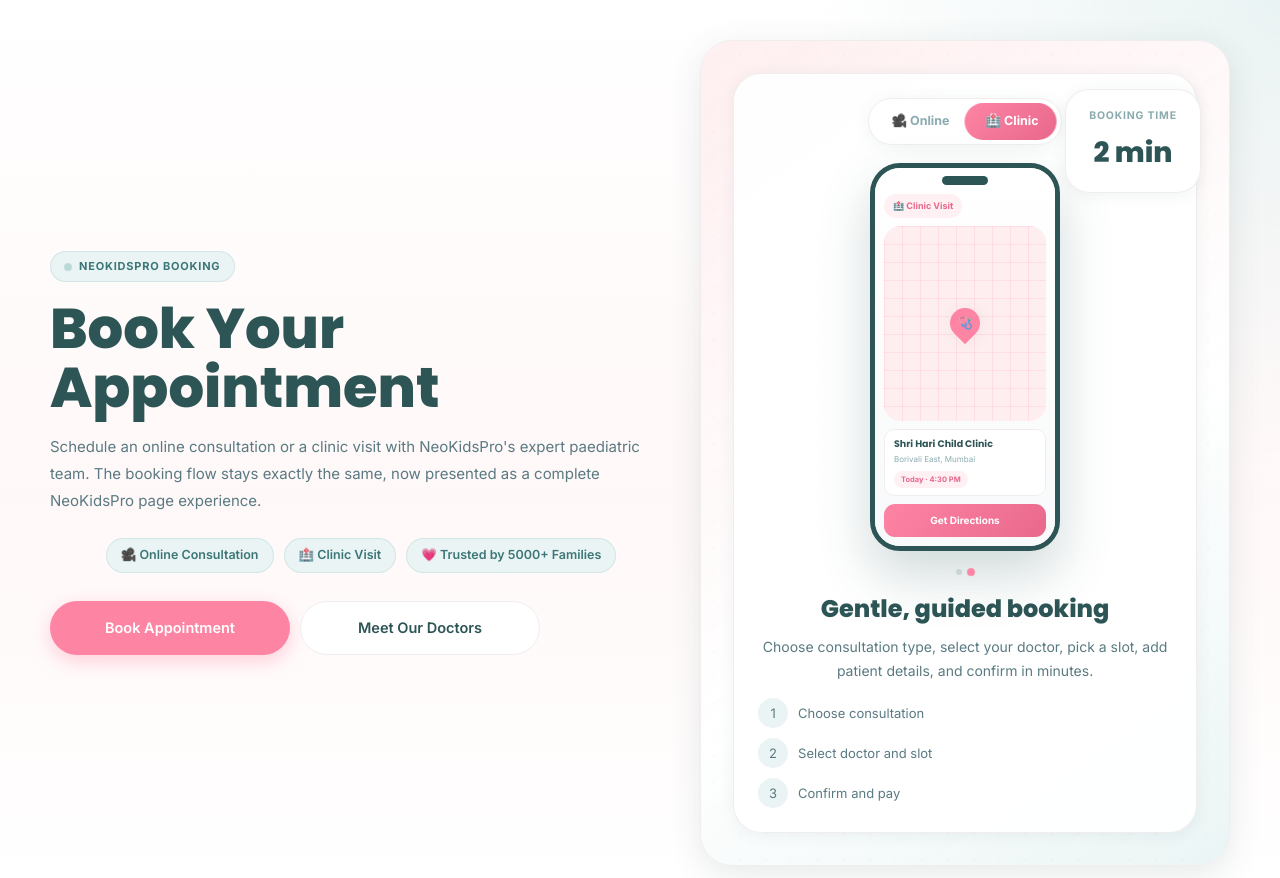
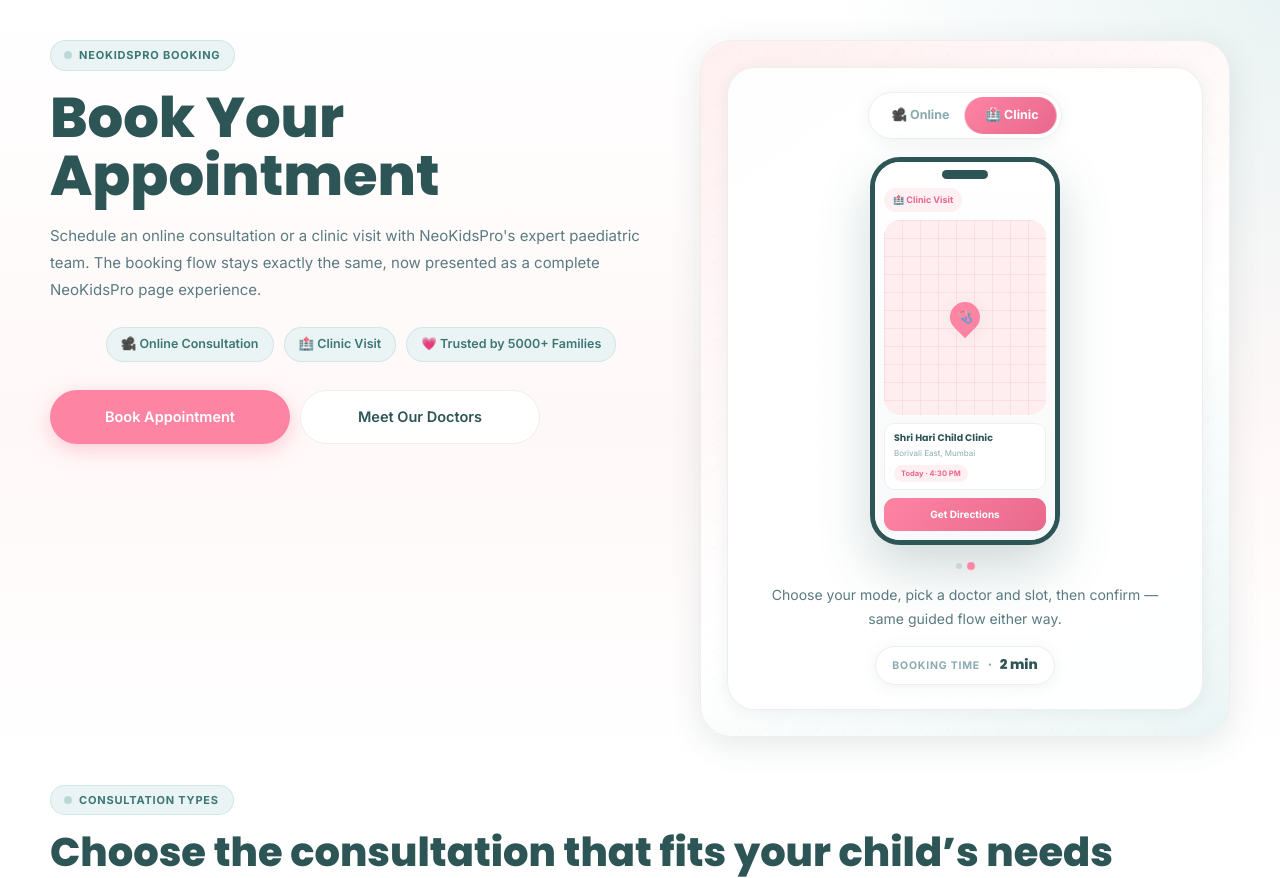
Before and after one commit to shriharichildclinic-creator/neokids-emr, a website: page public/assets/booking-widget.html in a window 1280 px wide. Shown: the top 878 px of the page. Drawn offline with Linux system fonts and the light colour scheme; no server answers.

Commit message:
Booking Widget updates 2

```diff
--- a/public/assets/booking-widget.html
+++ b/public/assets/booking-widget.html
@@ -653,7 +653,7 @@ body {
     linear-gradient(180deg, #fff 0%, #fff8f8 56%, #fff 100%);
 }
 .bw-hero-grid {
-  display: grid; grid-template-columns: minmax(0, 1.08fr) minmax(0, .92fr); gap: 28px; align-items: center;
+  display: grid; grid-template-columns: minmax(0, 1.08fr) minmax(0, .92fr); gap: 28px; align-items: start;
 }
 .bw-hero-title {
   font-family: 'Poppins', sans-serif; font-weight: 800;
@@ -663,8 +663,8 @@ body {
   max-width: 620px; margin-top: 16px; color: var(--bw-body); line-height: 1.8; font-size: 15px;
 }
 .bw-hero-visual {
-  position: relative; min-height: 400px; overflow: hidden;
-  padding: 32px; border-radius: 32px; border: 1.5px solid var(--bw-border);
+  position: relative; overflow: hidden;
+  padding: 26px; border-radius: 32px; border: 1.5px solid var(--bw-border);
   background: linear-gradient(145deg, rgba(255,238,239,.94) 0%, #fff 58%, rgba(234,244,244,.95) 100%);
   box-shadow: var(--bw-shadow-md);
 }
@@ -699,8 +699,11 @@ body {
   display: inline-flex; align-items: center; justify-content: center;
 }
 .bw-hero-stat {
-  position: absolute; right: 28px; top: 48px; width: 136px; border-radius: 24px; padding: 18px 16px; text-align: center;
-}
+  display: inline-flex; align-items: center; gap: 8px;
+  border-radius: 999px; padding: 8px 16px; margin-top: 16px;
+}
+.bw-hero-stat-label, .bw-hero-stat-value { display: inline; margin: 0; }
+.bw-hero-stat-value::before { content: '·'; margin-right: 8px; color: var(--bw-muted); font-weight: 400; }
 
 /* ── Booking-flow phone toggle (replaces the old autoplay-only mockup) ──
    Real interactive Online/Clinic toggle: tap either pill to preview that
@@ -804,7 +807,7 @@ body {
   font-size: 10.5px; font-weight: 700; letter-spacing: .8px; text-transform: uppercase; color: var(--bw-muted);
 }
 .bw-hero-stat-value {
-  margin-top: 8px; font-family: 'Poppins', sans-serif; font-size: 28px; font-weight: 800; color: var(--bw-ink);
+  font-family: 'Poppins', sans-serif; font-size: 13.5px; font-weight: 800; color: var(--bw-ink);
 }
 .bw-grid-2, .bw-grid-3, .bw-grid-6 { display: grid; gap: 18px; }
 .bw-grid-2 { grid-template-columns: repeat(2, minmax(0, 1fr)); }
@@ -931,7 +934,7 @@ body {
   .bw-hero-grid, .bw-grid-3 { grid-template-columns: 1fr; }
   .bw-grid-2 { grid-template-columns: 1fr; }
   .bw-grid-6 { grid-template-columns: repeat(2, minmax(0, 1fr)); }
-  .bw-hero-stat { position: static; width: 136px; margin-top: 18px; }
+
 }
 @media (max-width: 640px) {
   .bw-hero { padding-top: 28px; }
@@ -1014,19 +1017,15 @@ body {
                   <span class="bw-phone-dot online"></span><span class="bw-phone-dot clinic"></span>
                 </div>
               </div>
-              <div class="bw-hero-panel-title" style="text-align:center;margin-top:16px;">Gentle, guided booking</div>
-              <p class="bw-hero-panel-copy" style="text-align:center;">
-                Choose consultation type, select your doctor, pick a slot, add patient details, and confirm in minutes.
+              <p class="bw-hero-panel-copy" style="text-align:center;margin-top:14px;">
+                Choose your mode, pick a doctor and slot, then confirm — same guided flow either way.
               </p>
-              <div class="bw-hero-list">
-                <div class="bw-hero-list-item"><span class="bw-hero-list-icon" aria-hidden="true">1</span>Choose consultation</div>
-                <div class="bw-hero-list-item"><span class="bw-hero-list-icon" aria-hidden="true">2</span>Select doctor and slot</div>
-                <div class="bw-hero-list-item"><span class="bw-hero-list-icon" aria-hidden="true">3</span>Confirm and pay</div>
+              <div style="display:flex;justify-content:center;">
+                <div class="bw-hero-stat">
+                  <span class="bw-hero-stat-label">Booking Time</span>
+                  <span class="bw-hero-stat-value">2 min</span>
+                </div>
               </div>
-            </div>
-            <div class="bw-hero-stat">
-              <div class="bw-hero-stat-label">Booking Time</div>
-              <div class="bw-hero-stat-value">2 min</div>
             </div>
           </div>
         </div>
@@ -2245,7 +2244,6 @@ function reportHeightSoon() {
     } catch (_) {}
   });
 }
-<!-- TEST -->
 
 // Tells the parent page "the step/screen just changed, please make sure
 // I'm in view" — the parent decides whether/how far to scroll (see the
```
